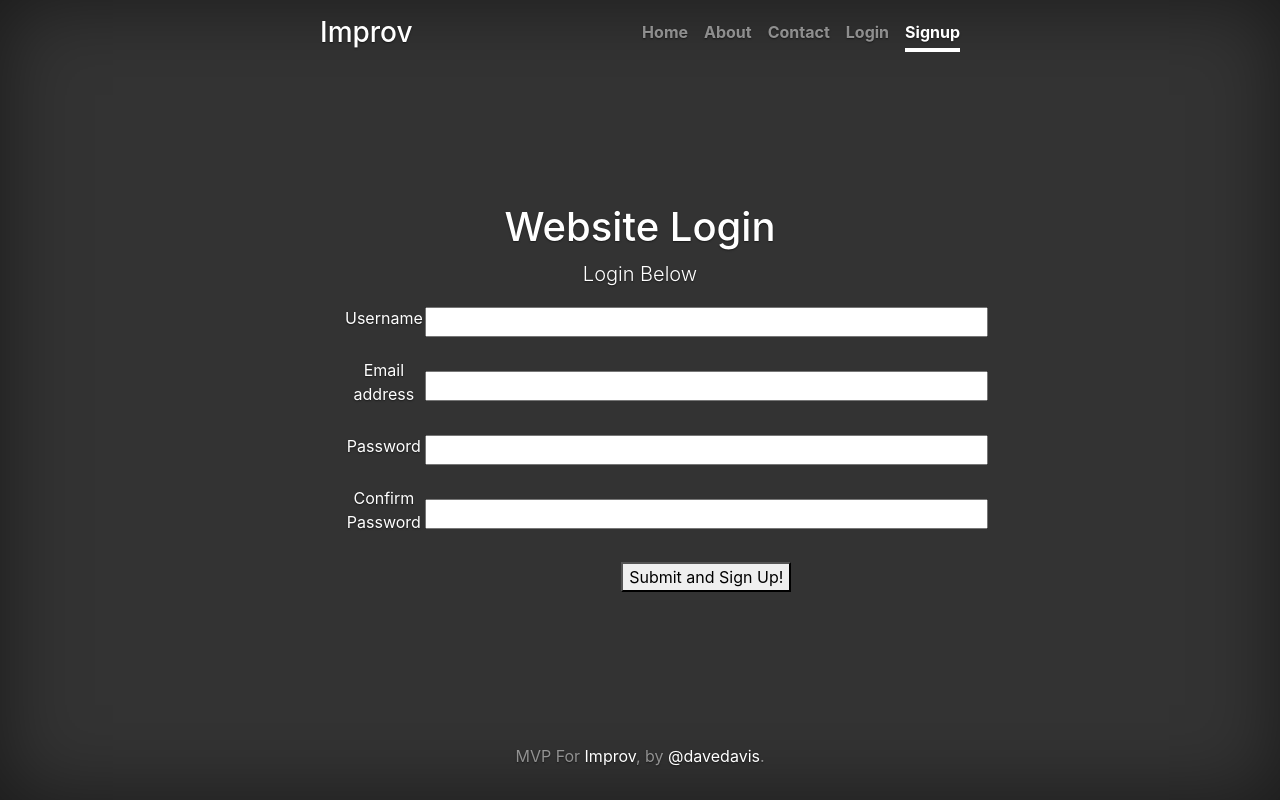
After one commit to davedavis/improv, a Flask app: page /signup in a window 1280 px wide. The commit adds this page. Run offline with Flask 2, Linux system fonts and the light colour scheme; some libraries are stand-ins or nearby versions.

Commit message:
Finish user signup and password hashing. Add basic (unsecured) admin backend. Security to be added before initial MTP.

```diff
--- a/forms.py
+++ b/forms.py
@@ -2,10 +2,12 @@ from flask_wtf import FlaskForm
 from flask_wtf.file import FileField, FileRequired
 from wtforms import StringField, PasswordField, BooleanField, SubmitField
 from wtforms.fields.html5 import URLField
-from wtforms.validators import DataRequired, url
+from wtforms.validators import DataRequired, url, ValidationError, Length, Regexp, EqualTo, Email
+
+from models import User
 
 
-class BookmarkForm(FlaskForm):
+class VideoUploadForm(FlaskForm):
     url = URLField('Please enter a URL')
     description = StringField('Add an optional description')
     file = FileField("Test", validators=[FileRequired()])
@@ -18,5 +20,27 @@ class LoginForm(FlaskForm):
     submit = SubmitField('Log in')
 
 
+class SignupForm(FlaskForm):
+    username = StringField('Username', validators=[DataRequired(),
+                                                   Length(3, 80),
+                                                   Regexp('^[A-Za-z0-9_]{3,}$',
+                                                          message="Usernames can only be letters, numbers or underscores")])
+    password = PasswordField('Password', validators=[DataRequired(),
+                                                     Length(4, 99),
+                                                     EqualTo('password2', message="Passwords must match")])
+    password2 = PasswordField('Confirm Password', validators=[DataRequired()])
+    email = StringField('Email address', validators=[DataRequired(),
+                                                     Length(1, 120),
+                                                     Email()])
+
+    # ToDo: Figure our a better way of doing this that's not a static method (Or add decorator)
+    def validate_email(self, email_field):
+        if User.query.filter_by(email=email_field.data).first():
+            raise ValidationError('There is already a user on this site with that email address')
+
+    def validate_username(self, username_field):
+        if User.query.filter_by(username=username_field.data).first():
+            raise ValidationError('This username is already taken by somebody else. Sorry!')
+
 # Todo: Add video file validation.
 # ToDo: Append username to filename to avoid duplicates and overwriting.
--- a/templates/base.html
+++ b/templates/base.html
@@ -30,9 +30,19 @@
               <a class="{{ 'nav-link active' if active_page == 'index' else 'nav-link' }}" href="{{ url_for('index') }}">Home</a>
               <a class="{{ 'nav-link active' if active_page == 'about' else 'nav-link' }}" href="{{ url_for('about') }}">About</a>
               <a class="{{ 'nav-link active' if active_page == 'contact' else 'nav-link' }}" href="{{ url_for('contact') }}">Contact</a>
-              <a class="{{ 'nav-link active' if active_page == 'add' else 'nav-link' }}" href="{{ url_for('add') }}">Add</a>
-              <a class="{{ 'nav-link active' if active_page == 'tags' else 'nav-link' }}" href="{{ url_for('tags') }}">Tags</a>
-              <a class="{{ 'nav-link active' if active_page == 'login' else 'nav-link' }}" href="{{ url_for('login') }}">Login</a>
+
+              {% if current_user.is_authenticated %}
+                  <a class="{{ 'nav-link active' if active_page == 'add' else 'nav-link' }}" href="{{ url_for('add') }}">Upload a Video</a>
+                  <a class="{{ 'nav-link active' if active_page == 'tags' else 'nav-link' }}" href="{{ url_for('tags') }}">Tags</a>
+                  <a class="{{ 'nav-link active' if active_page == 'login' else 'nav-link' }}" href="{{ url_for('logout') }}">Log Out</a>
+              {% else %}
+                  <a class="{{ 'nav-link active' if active_page == 'login' else 'nav-link' }}" href="{{ url_for('login') }}">Login</a>
+                  <a class="{{ 'nav-link active' if active_page == 'signup' else 'nav-link' }}" href="{{ url_for('signup') }}">Signup</a>
+              {% endif %}
+
+
+
+
           </nav>
         </div>
       </header>
--- a/templates/login.html
+++ b/templates/login.html
@@ -17,11 +17,6 @@ Improv - Login
             {{ render_field(form.password, size=50) }}
             {{ render_field(form.remember_me) }}
             {{ render_field(form.submit) }}
-{#            {{ form.hidden_tag() }}#}
-{#            {{ form.username }}#}
-{#            {{ form.password }}#}
-{#            {{ form.remember_me }}#}
-{#            {{ form.submit }}#}
         </form>
 
  </article>
--- /dev/null
+++ b/templates/signup.html
@@ -0,0 +1,36 @@
+{% extends "base.html" %}
+{% set active_page = "signup" %}
+{% from "form_macros.html" import render_field %}
+{% block title %}
+Thermos - Signup
+{% endblock %}
+
+{% block content %}
+ <article>
+         <h1 class="cover-heading">Website Login</h1>
+         <p class="lead">Login Below</p>
+
+         <form action="" method="post" >
+            {{ form.hidden_tag() }}
+            <table>
+                {{ render_field(form.username, size=50) }}
+                {{ render_field(form.email, size=50) }}
+                {{ render_field(form.password, size=50) }}
+                {{ render_field(form.password2, size=50) }}
+
+                <tr class="submit">
+                    <td></td>
+                    <td>
+                        <button type="submit">Submit and Sign Up!</button>
+                    </td>
+                </tr>
+
+            </table>
+         </form>
+
+ </article>
+{% endblock %}
+
+
+{% block sidebar %}
+{% endblock %}
--- a/views.py
+++ b/views.py
@@ -1,12 +1,12 @@
 import os
 
 from flask import render_template, flash, redirect, url_for, request
-from flask_login import current_user, login_user
+from flask_login import current_user, login_user, logout_user, login_required
 from werkzeug.utils import secure_filename
 
 from app import app, db, login_manager
-from forms import BookmarkForm, LoginForm
-from models import User, Bookmark
+from forms import VideoUploadForm, LoginForm, SignupForm
+from models import User, Video
 
 
 @login_manager.user_loader
@@ -35,9 +35,10 @@ def contact():
 
 
 @app.route('/add', methods=['GET', 'POST'])
+@login_required
 def add():
     # Create a new BookmarkForm instance.
-    form = BookmarkForm()
+    form = VideoUploadForm()
     # Validate the form, store the bookmarks and redirect to the index.
     if form.validate_on_submit():
         url = form.url.data
@@ -46,8 +47,8 @@ def add():
         root_dir = os.path.dirname(app.instance_path)
         form.file.data.save(os.path.join('static/uploads', filename))
         filepath = os.path.join(root_dir, 'static/uploads', filename)
-        bm = Bookmark(user=current_user, url=url, description=description, file_path=filepath)
-        db.session.add(bm)
+        uservideo = Video(user=current_user, url=url, description=description, file_path=filepath)
+        db.session.add(uservideo)
         db.session.commit()
         flash("Thank's for submitting'{}', we'll review it and let you know when it's published.".format(description))
         return redirect(url_for('index'))
@@ -73,6 +74,27 @@ def login():
     return render_template('login.html', form=form)
 
 
+@app.route('/signup', methods=['GET', 'POST'])
+def signup():
+    form = SignupForm()
+    if form.validate_on_submit():
+        # ToDo: Change user variable names so there's no warning. Even though they're scope safe.
+        new_user = User(email=form.email.data,
+                        username=form.username.data,
+                        password=form.password.data)
+        db.session.add(new_user)
+        db.session.commit()
+        flash("Welcome to Thermos {}! Please login with the details you provided".format(new_user.username))
+        return redirect(url_for('login'))
+    return render_template('signup.html', form=form)
+
+
+@app.route('/logout')
+def logout():
+    logout_user()
+    return redirect(url_for('index'))
+
+
 # Error handling.
 @app.errorhandler(404)
 def page_not_found(e):
```
Also changed, not shown: app.py (+10 -0 lines), manage.py (+2 -6 lines), models.py (+23 -3 lines).
